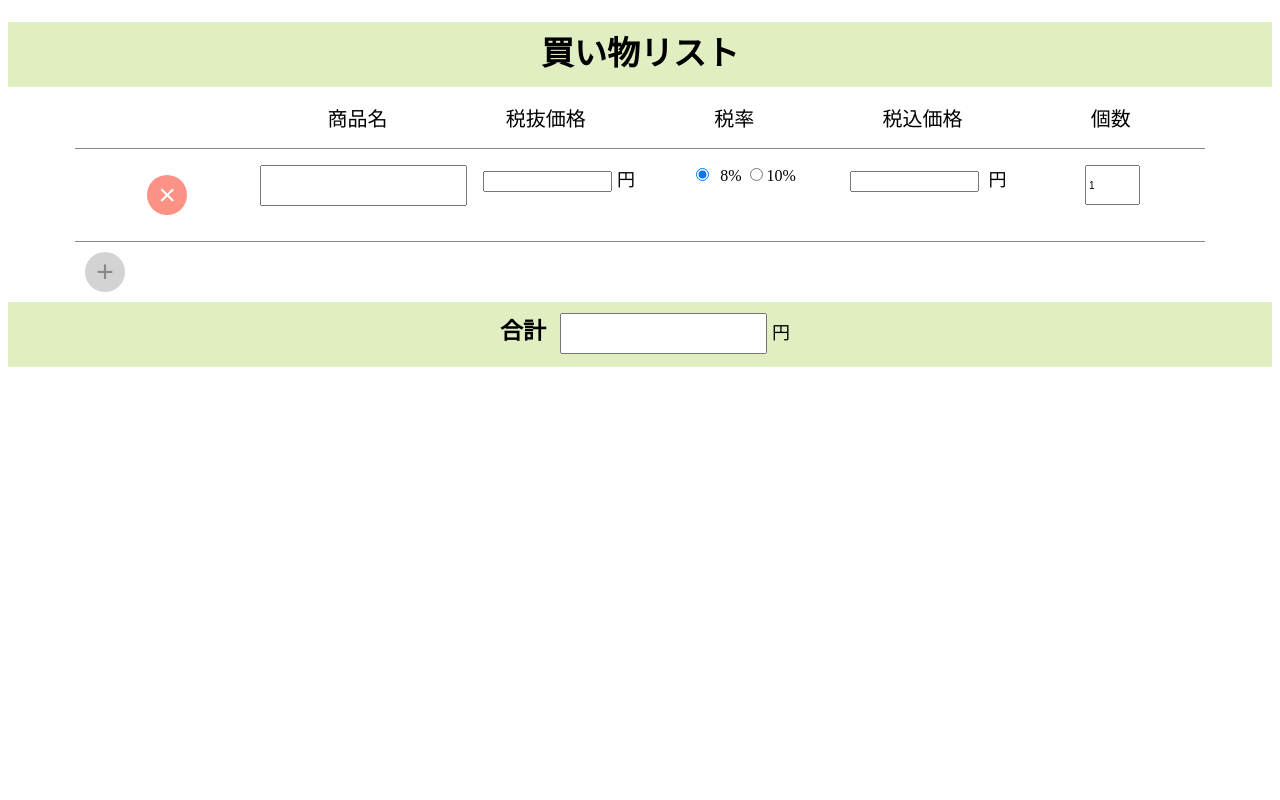
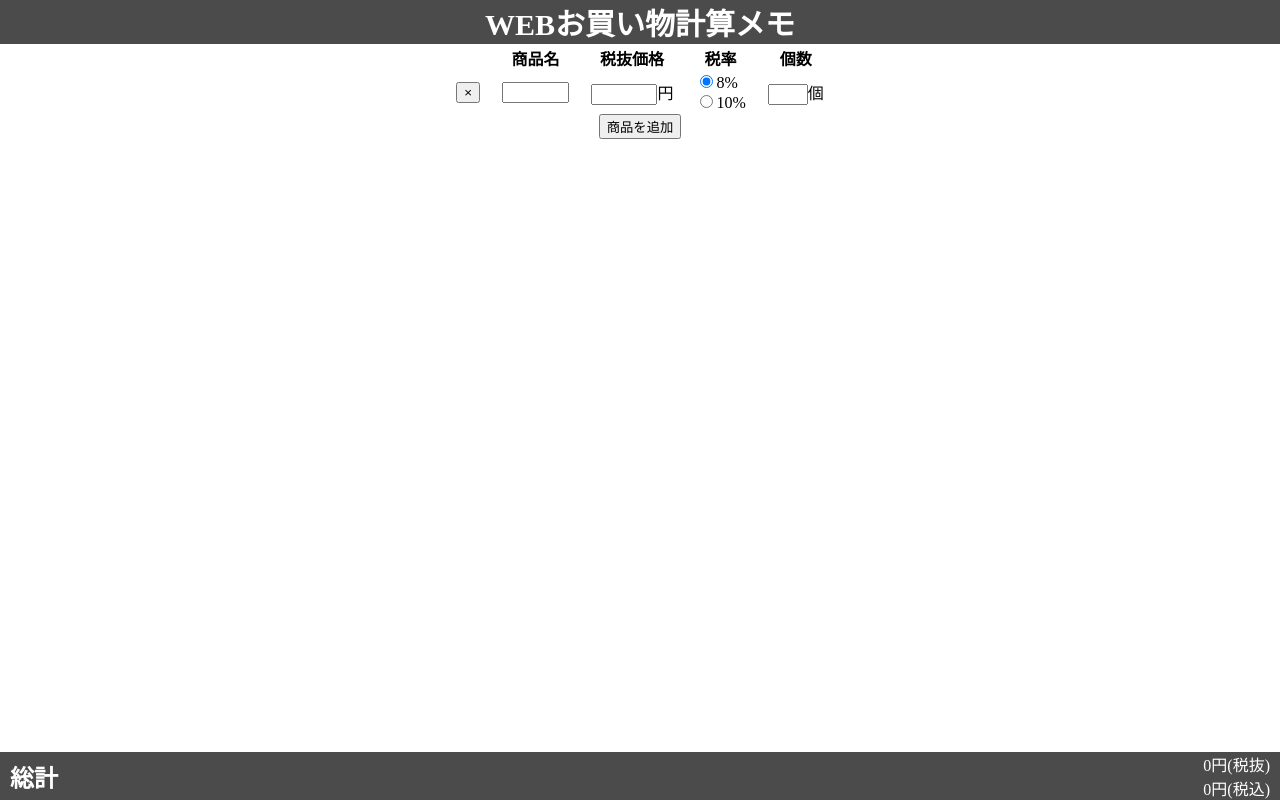
Before and after one commit to yamada-shota/shopping, a plain HTML site: page index.html in a window 1280 px wide. Drawn offline with nearby package versions, Linux system fonts and the light colour scheme.

Commit message:
indexファイルをたうしょのやつに変更

```diff
--- a/index.html
+++ b/index.html
@@ -2,140 +2,103 @@
 <html lang="ja">
 
 <head>
-    <meta charset="utf-8">
-    <title>Shopping</title>
+    <meta charset="UTF-8">
+    <title>WEBお買い物計算メモ</title>
     <link rel="stylesheet" href="stylesheet.css">
     <meta name="viewport" content="width=device-width, initial-scale=1.0">
-    <link rel="stylesheet" href="responsive.css">
-    <script type="text/javascript" src="macho/shopping.js"></script>
 </head>
 
 <body>
+    <div id="app" class="container">
         <header>
-        <h1>買い物リスト</h1>
+            <h1>WEBお買い物計算メモ</h1>
         </header>
 
         <main>
-        <div class="container">
-            <div class="title">
-                <ul>
-                    <li></li>
-                    <li>商品名</li>
-                    <li>税抜価格</li>
-                    <li>税率</li>
-                    <li>税込価格</li>
-                    <li>個数</li>
-                </ul>
+            <table>
+                <tr>
+                    <th></th>
+                    <th>商品名</th>
+                    <th>税抜価格</th>
+                    <th>税率</th>
+                    <th>個数</th>
+                </tr>
+                <tr v-for="(item, index) in items">
+                    <td><button v-on:click="deleteForm(index)">×</button></td>
+                    <td><input class="name" v-model="item.name"></td>
+                    <td><input class="price" type="number" v-model="item.price">円</td>
+                    <td>
+                        <span class="taxRadio"><input type="radio" value="1.08" v-bind:name="'tax' + index"
+                                v-model="item.radio">8%</span>
+                        <span class="taxRadio"><input type="radio" value="1.1" v-bind:name="'tax' + index"
+                                v-model="item.radio">10%</span>
+                    </td>
+                    <td>
+                        <input type="number" class="quantity" v-model="item.quantity">個
+                    </td>
+                </tr>
+            </table>
+            <button v-on:click="addForm()">商品を追加</button>
+        </main>
+
+        <footer>
+            <h2>総計</h2>
+            <div class="displaySum">
+                <p>{{calcurateSumNotIncludingTax}}円(税抜)</p>
+                <p>{{calcurateSumIncludingTax}}円(税込)</p>
             </div>
-            <div class="form" id="form0">
-                <ul>
-                    <li><input type="submit" value="×" class="btn dlt" id="btnDlt0" onclick="deleteForm(this.id); calculateSum()"></li>
-                    <li><input type="text" class="item" id="itemForm0"></li>
-                    <li>
-                        <input type="number" class="price" id="priceForm0" oninput="calculatePriceIncludingTax(this.id); calculateSum()"><span class="en">円</span>
-                    </li>
-                    <li class="taxRate">
-                        <input type="radio" class="tax" name="tax0" id="tax8-0" checked="checked" onclick="calculatePriceIncludingTax(this.id); calculateSum()"><span>&nbsp; 8%</span><br class="sp">
-                        <input type="radio" class="tax" name="tax0" id="tax10-0" onclick="calculatePriceIncludingTax(this.id); calculateSum()"><span>10%</span>
-                    </li>
-                    <li>
-                        <input type="number" class="priceIncludingTax" id="priceIncludingTaxForm0" readonly><span class="en">
-              円</span>
-                    </li>
-                    <li><input type="number" class="quantity" id="quantityForm0" value="1" oninput="calculateSum()"></li>
-                </ul>
+        </footer>
     </div>
-            <div>
-                <input type="submit" value="+" class="btn pls" id="btnPls" onclick="addLine()">
-            </div>
-        </div>
-    </main>
-    <footer>
-        <h2 class="sum">合計</h2>
-        <input type="text" class="result" id="resultForm" readonly><span class="en">円</span>
-    </footer>
+
+    <script src="https://cdn.jsdelivr.net/npm/vue@2.6.14/dist/vue.js"></script>
 
     <script>
-        let count = 0;
-
-        const deleteForm = (btnId) => {
-            const forms = document.getElementsByClassName("form");
-            if (forms.length > 1) {
-                //親要素の親要素の親要素を取得
-                let parent = document.getElementById(btnId).parentNode.parentNode.parentNode;
-                //フォームを一行削除
-                parent.remove();
+        new Vue({
+            el: "#app",
+            data() {
+                return {
+                    items: [{
+                        name: "",
+                        price: "",
+                        radio: "1.08",
+                        quantity: ""
+                    }]
+                };
+            },
+            methods: {
+                addForm() {
+                    this.items.push({
+                        name: "",
+                        price: "",
+                        radio: "1.08",
+                        quantity: ""
+                    });
+                },
+                deleteForm(index) {
+                    if (this.items.length >= 2) {
+                        this.items.splice(index, 1);
                     } else {
-                forms[0].getElementsByClassName("item")[0].value = '';
-                forms[0].getElementsByClassName("price")[0].value = '';
-                forms[0].getElementsByClassName("tax")[0].checked = "checked";
-                forms[0].getElementsByClassName("priceIncludingTax")[0].value = '';
-                forms[0].getElementsByClassName("quantity")[0].value = 1;
+                        this.items[0].name = "";
+                        this.items[0].price = "";
+                        this.items[0].radio = "1.08";
+                        this.items[0].quantity = "";
                     }
-
                 }
-
-        //フォームを追加
-        const addLine = () => {
-
-            count++;
-
-            // 複製するHTML要素を取得
-            const forms = document.getElementsByClassName("form");
-            const form = forms[forms.length - 1];
-
-
-            // 複製
-            let clone_form = form.cloneNode(true);
-
-            // 複製した要素の属性を編集
-            // clone_form.getElementsByClassName("form")[0].id = `form${count}`;
-            clone_form.id = `form${count}`;
-
-            clone_form.getElementsByClassName("btn")[0].id = `btnDlt${count}`;
-
-            clone_form.getElementsByClassName("item")[0].value = '';
-            clone_form.getElementsByClassName("item")[0].id = `itemForm${count}`;
-
-            clone_form.getElementsByClassName("price")[0].value = '';
-            clone_form.getElementsByClassName("price")[0].id = `priceForm${count}`;
-
-            clone_form.getElementsByClassName("tax")[0].checked = "checked";
-            clone_form.getElementsByClassName("tax")[0].id = `tax8-${count}`;
-            clone_form.getElementsByClassName("tax")[1].id = `tax10-${count}`;
-            clone_form.getElementsByClassName("tax")[0].name = `tax${count}`;
-            clone_form.getElementsByClassName("tax")[1].name = `tax${count}`;
-
-            clone_form.getElementsByClassName("priceIncludingTax")[0].value = '';
-            clone_form.getElementsByClassName("priceIncludingTax")[0].id = `priceIncludingTaxForm${count}`;
-
-            clone_form.getElementsByClassName("quantity")[0].value = 1;
-
-            // 複製したHTML要素をページに挿入
-            form.after(clone_form);
+            },
+            computed: {
+                calcurateSumNotIncludingTax: function () {
+                    let sum = 0;
+                    this.items.forEach(item => { sum += parseInt(item.price * item.quantity) });
+                    return String(sum).replace(/(\d)(?=(\d\d\d)+(?!\d))/g, '$1,');
+                },
+                calcurateSumIncludingTax: function () {
+                    let sum = 0;
+                    this.items.forEach(item => { sum += parseInt(item.price * item.quantity * item.radio) });
+                    return String(parseInt(sum)).replace(/(\d)(?=(\d\d\d)+(?!\d))/g, '$1,');
                 }
-
-        const calculatePriceIncludingTax = (id) => {
-            let parent = document.getElementById(id).parentNode.parentNode.parentNode;
-            let price = parent.getElementsByClassName("price")[0].value;
-            let radio = parent.getElementsByClassName("tax");
-            let taxRate = Number(radio[0].checked) * 1.08 + Number(radio[1].checked) * 1.1;
-            parent.getElementsByClassName("priceIncludingTax")[0].value = Math.round(price * taxRate * 100) / 100;
             }
-        const calculateSum = () => {
-            let result = 0;
-            let priceIncludingTaxes = document.getElementsByClassName("priceIncludingTax");
-            let quantity = document.getElementsByClassName("quantity");
-            for (let i = 0; i < priceIncludingTaxes.length; i++) {
-                result = result + priceIncludingTaxes[i].value * quantity[i].value;
-            }
-            document.getElementById("resultForm").value = Math.round(result);
-
-
-
-        }
+        });
     </script>
-
 </body>
 
 </html>
--- a/stylesheet.css
+++ b/stylesheet.css
@@ -3,128 +3,63 @@
 }
 
 body {
-    font-family: "ヒラギノ丸ゴ Pro W4", "ヒラギノ丸ゴ Pro", "Hiragino Maru Gothic Pro", "ヒラギノ角ゴ Pro W3", "Hiragino Kaku Gothic Pro", "HG丸ｺﾞｼｯｸM-PRO", "HGMaruGothicMPRO";
+    margin: 0px;
+}
+
+.container {
+    font-family: "ヒラギノ丸ゴ Pro W4", "ヒラギノ丸ゴ Pro", "Hiragino Maru Gothic Pro";
+    display: flex;
+    flex-direction: column;
+    min-height: 100vh;
+    text-align: center;
 }
 
 header {
-    height: 65px;
-    background-color: #e1eec1;
-    color: black;
+    background-color: rgb(75, 75, 75);
+    color: rgb(255, 255, 255);
+    width: 100%;
 }
 
-header h1 {
-    font-size: 33px;
-    text-align: center;
-    line-height: 65px;
+h1 {
+    font-size: 30px;
+    margin: 0px;
 }
 
-.container {
-    max-width: 1170px;
-    width: 100%;
-    padding: 0 20px;
+table {
     margin: auto;
+    white-space: nowrap;
 }
 
-ul {
-    display: flex;
-    text-align: center;
+th, td {
+    padding: 0px 10px;
 }
 
-li {
-    list-style: none;
+
+.taxRadio {
+    display: block;
+    text-align: left;
 }
 
-.title {
-    border-bottom: 1px solid #888888;
-}
-
-.title ul {
-    padding: 0;
-}
-
-.title li {
-    font-size: 20px;
-    width: 20%;
-}
-
-.dlt {
-    display: inline-block;
-    width: 40px;
-    height: 40px;
-    font-size: 30px;
-    color: white;
-    margin: 10px;
-    transition: all 2s;
-    background: rgb(252, 145, 133);
-    border: rgb(252, 145, 133);
-    border-radius: 100%;
-}
-
-.form {
-    border-bottom: 1px solid #888888;
-}
-
-.form ul {
-    padding: 0;
-}
-
-.form li {
-    display: inline-block;
-    width: 20%;
-}
-
-.en {
-    font-size: 18px;
-    padding-left: 5px;
-}
-
-.sp {
-    display: none;
-}
-
-input[type="text"] {
-    font-size: 15px;
-    line-height: 35px;
-}
-
-.price {
-    width: 70%;
-}
-
-.priceIncludingTax {
-    width: 70%;
+.name, .price {
+    width: 5em;
 }
 
 .quantity {
-    font-size: 10px;
-    width: 30%;
-    height: 40px;
+    width: 3em;
 }
 
-.pls {
-    width: 40px;
-    height: 40px;
-    font-size: 30px;
-    color: #888888;
-    background: #d3d3d3;
-    margin: 10px;
-    border: #d3d3d3;
-    border-radius: 100%;
+h2, p {
+    margin: 0px;
 }
 
 footer {
-    height: 65px;
-    text-align: center;
-    background-color: #e1eec1;
-    color: black;
+    background-color: rgb(75, 75, 75);
+    color: rgb(255, 255, 255);
+    width: 100%;
+    margin-top: auto;
+    display: flex;
+    flex-wrap: wrap;
+    align-items: center;
+    justify-content: space-between;
+    padding: 0px 10px;
 }
-
-.sum {
-    display: inline-block;
-    font-size: 23px;
-    margin: 10px;
-}
-
-.result {
-    font-size: 30px;
-}
```
Lines whose indentation alone changed are shown as unchanged.
